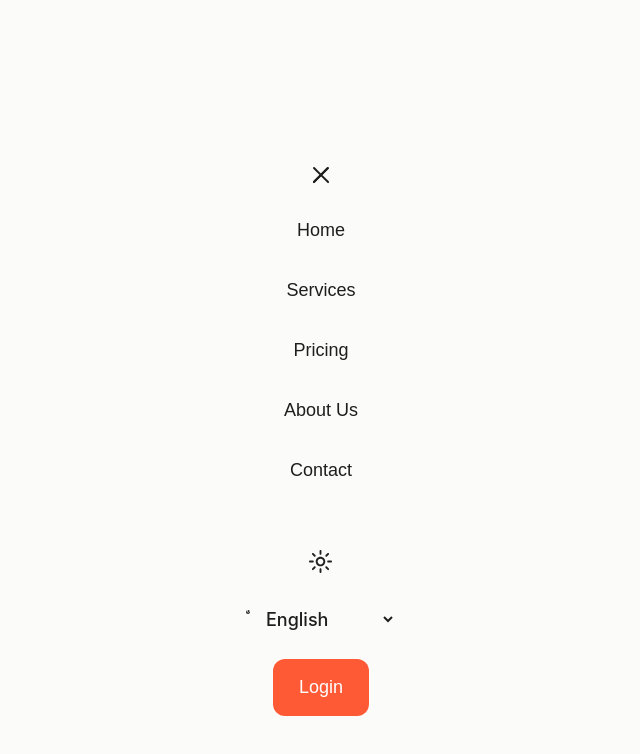
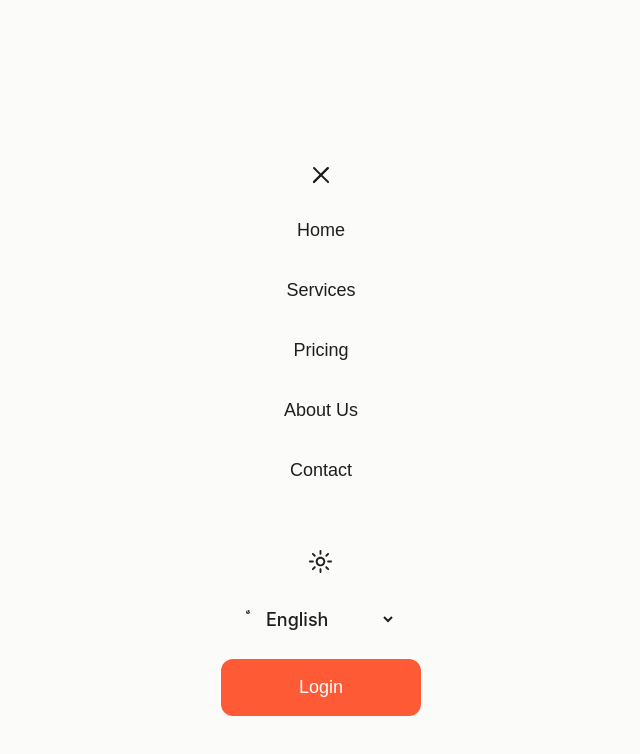
Before and after one commit to itcpa-us-dev/it-cpa-web, a React (Vite) app: page / in a window 1280 px wide. Both pictures are taken after a click on the element 1245 px from the left and 35 px from the top of the page. Shown: the top 754 px of the page, without its empty margins (319-959 px from the left). Built offline with nearby package versions, Linux system fonts and the light colour scheme.

Commit message:
changed style for button and added link to taxdome

```diff
--- a/src/ui/components/NavMenu/NavMenu.scss
+++ b/src/ui/components/NavMenu/NavMenu.scss
@@ -59,7 +59,7 @@
 					margin: 10px 0;
 					&--login {
 						cursor: pointer;
-						width: fit-content;
+						width: 200px;
 						padding: 18px 26px;
 						background-color: var(--color-primary);
 						color: var(--color-text-inverse);
--- a/src/ui/components/NavMenu/index.tsx
+++ b/src/ui/components/NavMenu/index.tsx
@@ -26,6 +26,11 @@ const NavMenu = () => {
 				[1, -0.078, 0.419, -0.21],
 			);
 	};
+
+	const gotoPortal = () => {
+		window.open('https://itcpa-us.taxdome.com', '_blank');
+	};
+
 	return (
 		<div
 			className={`nav-menu ${headbarOpen ? 'nav-menu--shown' : ''} ${`nav-menu--${theme}`}`}>
@@ -74,7 +79,9 @@ const NavMenu = () => {
 					<div className="nav-menu__list__item__actions">
 						<ThemeSwitch className="nav-menu__list__item__actions__item nav-menu__list__item__actions__item--theme-switch" />
 						<LanguageSwitch className="nav-menu__list__item__actions__item nav-menu__list__item__actions__item--language-switch" />
-						<button className="nav-menu__list__item__actions__item nav-menu__list__item__actions__item--login">
+						<button
+							className="nav-menu__list__item__actions__item nav-menu__list__item__actions__item--login"
+							onClick={gotoPortal}>
 							{language === 'vn' ? 'Đăng Nhập' : 'Login'}
 						</button>
 					</div>
```
